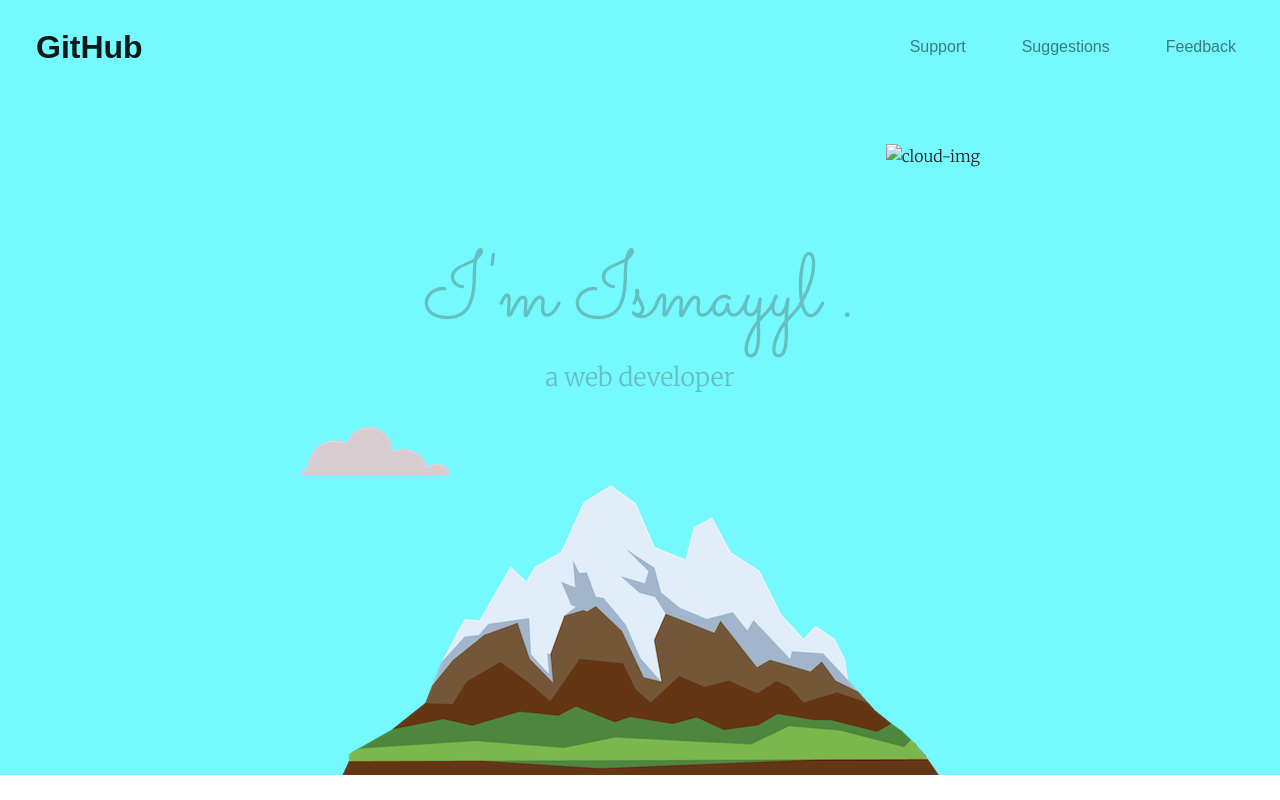
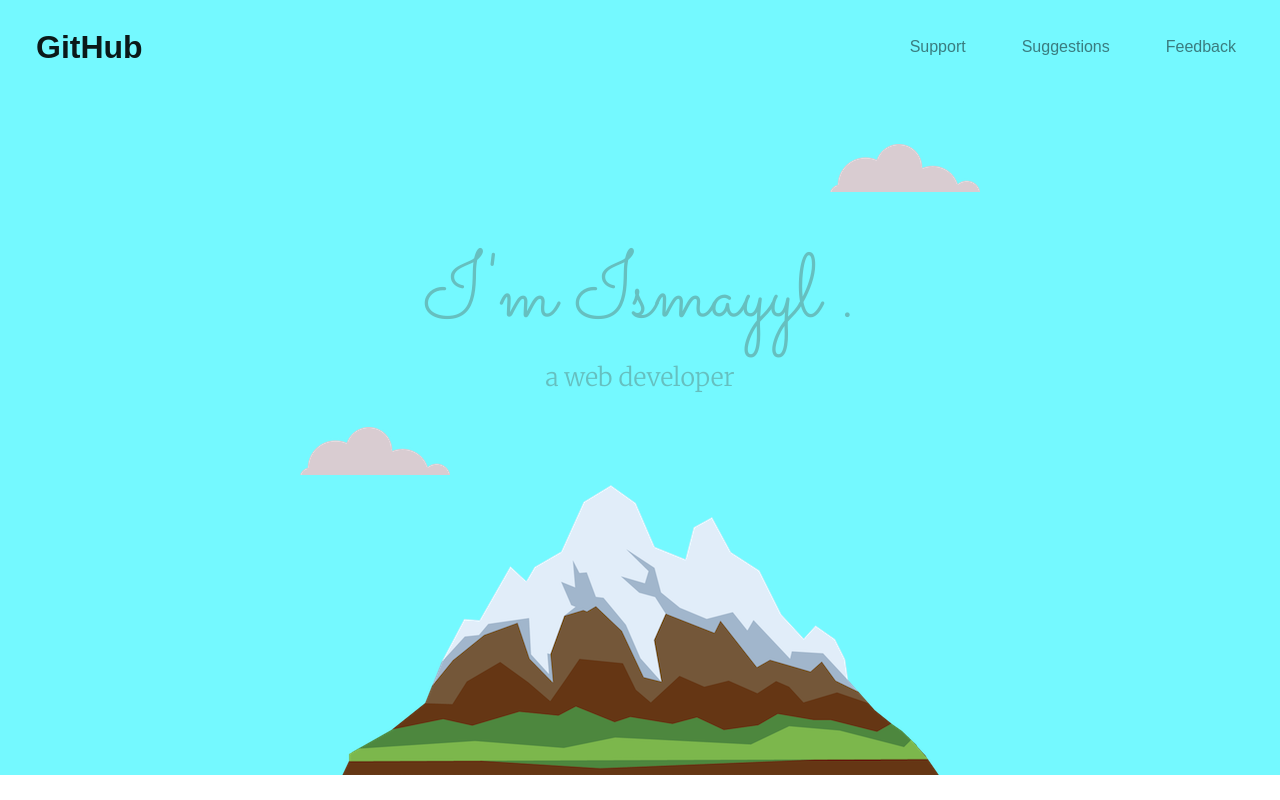
Before and after one commit to Ismayyl1998/CV, a plain HTML site: page index.html in a window 1280 px wide. Shown: the top 800 px of the page. Drawn offline with nearby package versions, Linux system fonts and the light colour scheme; a web font is replaced by a local one.

Commit message:
Update index.html

```diff
--- a/index.html
+++ b/index.html
@@ -40,11 +40,11 @@
 </nav>
 <!--nnn-->
   <div class="top-container">
-    <img class="top-cloud" src="cloud.png" alt="cloud-img">
+    <img class="top-cloud" src="Images\cloud.png" alt="cloud-img">
     <h1>I'm Ismayyl .</h1>
     <p class="web">a <span class="line">web</span> developer</p>
-    <img class="bottom-cloud" src="Images/cloud.png" alt="cloud-img">
-    <img src="Images/mountain.png" alt="mounatin-img">
+    <img class="bottom-cloud" src="Images\cloud.png" alt="cloud-img">
+    <img src="Images\mountain.png" alt="mounatin-img">
   </div>
   </section>
   <div class="middle-container">
```
